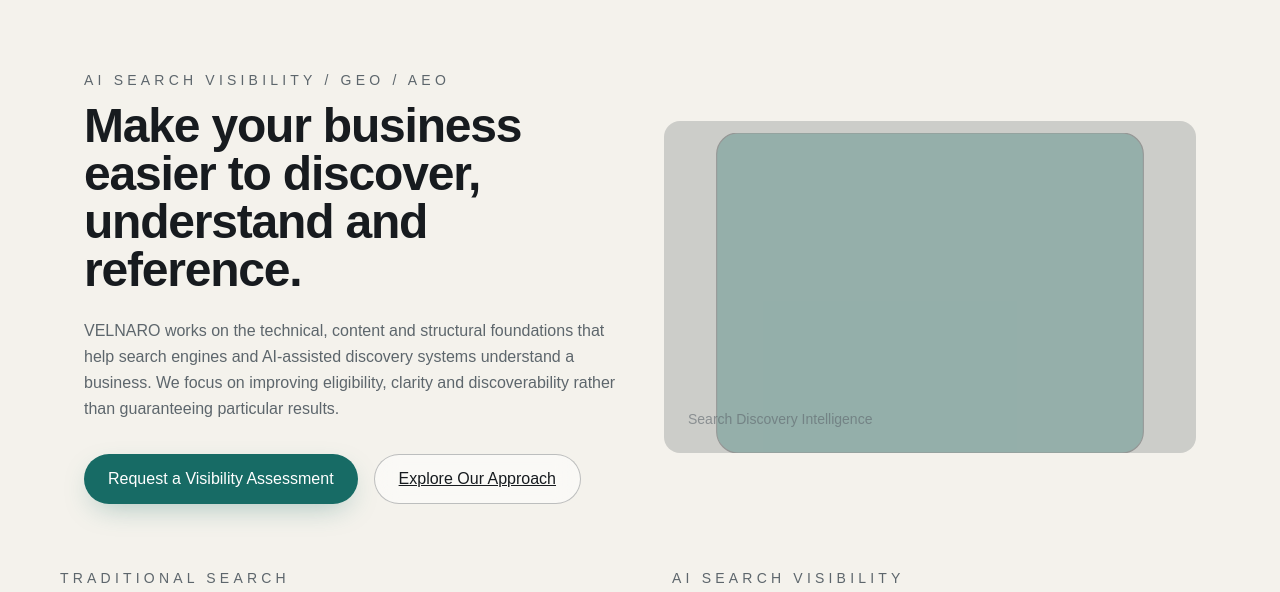
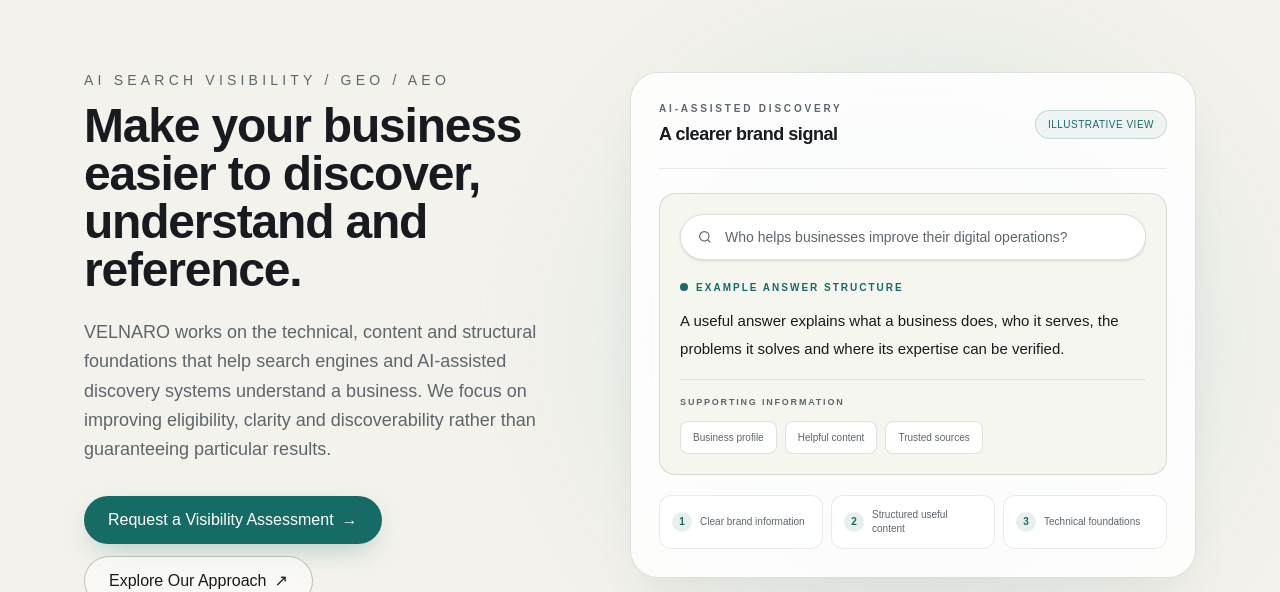
Before and after one commit to devtalish/velnaro-web, a Next.js app: page /ai-search-visibility in a window 1280 px wide. Shown: the part 208-800 px from the top of the page. Built offline with nearby package versions, Linux system fonts and the light colour scheme; no server answers; a web font is replaced by a local one.

Commit message:
Design a bespoke AI search visibility hero visual

```diff
--- a/components/ai-search-visibility/search-visibility-hero.tsx
+++ b/components/ai-search-visibility/search-visibility-hero.tsx
@@ -13,6 +13,8 @@ type SearchVisibilityHeroProps = {
   secondaryCtaHref: string;
 };
 
+const SIGNALS = ["Clear brand information", "Structured useful content", "Technical foundations"];
+
 export const SearchVisibilityHero: FC<SearchVisibilityHeroProps> = ({
   eyebrow,
   headline,
@@ -22,45 +24,71 @@ export const SearchVisibilityHero: FC<SearchVisibilityHeroProps> = ({
   secondaryCtaText,
   secondaryCtaHref,
 }) => (
-  <section className="max-w-7xl mx-auto px-6 pt-24 pb-16">
-    <div className="grid lg:grid-cols-2 gap-12 items-center">
-      <div>
+  <section className="mx-auto max-w-7xl px-6 pb-16 pt-24 lg:pb-24">
+    <div className="grid items-center gap-12 lg:grid-cols-[0.92fr_1.08fr] lg:gap-16">
+      <div className="relative z-10">
         <p className="text-eyebrow mb-3 uppercase tracking-wider">{eyebrow}</p>
-        <h1 className="text-heading mb-6 max-w-xl">
-          {headline}
-        </h1>
-        <p className="text-base text-muted leading-relaxed mb-8">
-          {subtitle}
-        </p>
-        <div className="flex gap-4">
-          <Link
-            href={primaryCtaHref}
-            className="btn-primary flex items-center gap-2"
-          >
-            <span>{primaryCtaText}</span>
+        <h1 className="text-heading mb-6 max-w-xl">{headline}</h1>
+        <p className="mb-8 max-w-xl text-base leading-relaxed text-muted md:text-lg">{subtitle}</p>
+        <div className="flex flex-wrap gap-3">
+          <Link href={primaryCtaHref} className="btn-primary inline-flex items-center gap-2">
+            <span>{primaryCtaText}</span><span aria-hidden>→</span>
           </Link>
-          <Link
-            href={secondaryCtaHref}
-            className="btn-ghost flex items-center gap-2 underline"
-          >
-            <span>{secondaryCtaText}</span>
+          <Link href={secondaryCtaHref} className="btn-ghost inline-flex items-center gap-2">
+            <span>{secondaryCtaText}</span><span aria-hidden>↗</span>
           </Link>
         </div>
       </div>
-      <div className="relative aspect-[16/10] rounded-2xl overflow-hidden">
-        <div className="absolute inset-0 bg-slate/20"></div>
-        <svg
-          className="absolute bottom-0 left-0 w-full h-64 md:h-80 object-contain opacity-30"
-          viewBox="0 0 400 300"
-          fill="none"
-          stroke="currentColor"
-          strokeWidth="1"
-        >
-          <rect width="400" height="300" rx="20" fill="var(--color-deep-teal)" />
-        </svg>
-        <div className="absolute bottom-0 left-0 p-6">
-          <p className="text-sm text-muted/60 capitalize">Search discovery intelligence</p>
+
+      <div className="relative isolate">
+        <div className="pointer-events-none absolute -inset-8 -z-10 rounded-full bg-pale-sage/60 blur-3xl" />
+        <div className="relative overflow-hidden rounded-[1.75rem] border border-slate/15 bg-white/85 p-5 shadow-2xl shadow-graphite/[0.07] backdrop-blur-xl sm:p-7">
+          <div className="mb-6 flex items-center justify-between gap-3 border-b border-slate/10 pb-5">
+            <div>
+              <p className="text-[10px] font-semibold uppercase tracking-[0.28em] text-muted">AI-assisted discovery</p>
+              <p className="mt-1 text-lg font-semibold tracking-tight text-graphite">A clearer brand signal</p>
+            </div>
+            <span className="rounded-full border border-deep-teal/20 bg-deep-teal/[0.06] px-3 py-1.5 text-[10px] font-medium uppercase tracking-wider text-deep-teal">
+              Illustrative view
+            </span>
+          </div>
+
+          <div className="rounded-2xl border border-slate/15 bg-ivory/70 p-4 sm:p-5">
+            <div className="flex items-center gap-3 rounded-full border border-slate/15 bg-white px-4 py-3 shadow-sm">
+              <svg className="h-4 w-4 shrink-0 text-muted" viewBox="0 0 24 24" fill="none" stroke="currentColor" strokeWidth="1.8" aria-hidden="true">
+                <circle cx="11" cy="11" r="7" /><path d="m16 16 4 4" />
+              </svg>
+              <span className="text-xs text-muted sm:text-sm">Who helps businesses improve their digital operations?</span>
+            </div>
+
+            <div className="mt-5 flex items-center gap-2">
+              <span className="h-2 w-2 rounded-full bg-deep-teal" />
+              <p className="text-[10px] font-semibold uppercase tracking-[0.2em] text-deep-teal">Example answer structure</p>
+            </div>
+            <p className="mt-3 text-sm leading-7 text-graphite sm:text-[15px]">
+              A useful answer explains what a business does, who it serves, the problems it solves and where its expertise can be verified.
+            </p>
+
+            <div className="mt-4 border-t border-slate/10 pt-4">
+              <p className="mb-3 text-[9px] font-semibold uppercase tracking-[0.2em] text-muted">Supporting information</p>
+              <div className="flex flex-wrap gap-2">
+                <span className="rounded-lg border border-slate/15 bg-white px-3 py-2 text-[10px] text-muted">Business profile</span>
+                <span className="rounded-lg border border-slate/15 bg-white px-3 py-2 text-[10px] text-muted">Helpful content</span>
+                <span className="rounded-lg border border-slate/15 bg-white px-3 py-2 text-[10px] text-muted">Trusted sources</span>
+              </div>
+            </div>
+          </div>
+
+          <div className="mt-5 grid gap-2 sm:grid-cols-3">
+            {SIGNALS.map((signal, index) => (
+              <div key={signal} className="flex items-center gap-2 rounded-xl border border-slate/10 bg-white/75 px-3 py-3">
+                <span className="flex h-5 w-5 shrink-0 items-center justify-center rounded-full bg-deep-teal/10 text-[10px] font-semibold text-deep-teal">{index + 1}</span>
+                <span className="text-[10px] leading-snug text-muted">{signal}</span>
+              </div>
+            ))}
+          </div>
         </div>
+        <p className="mt-3 text-center text-[10px] uppercase tracking-[0.2em] text-muted/70">Illustrative discovery interface · No ranking or citation guarantee</p>
       </div>
     </div>
   </section>
```
